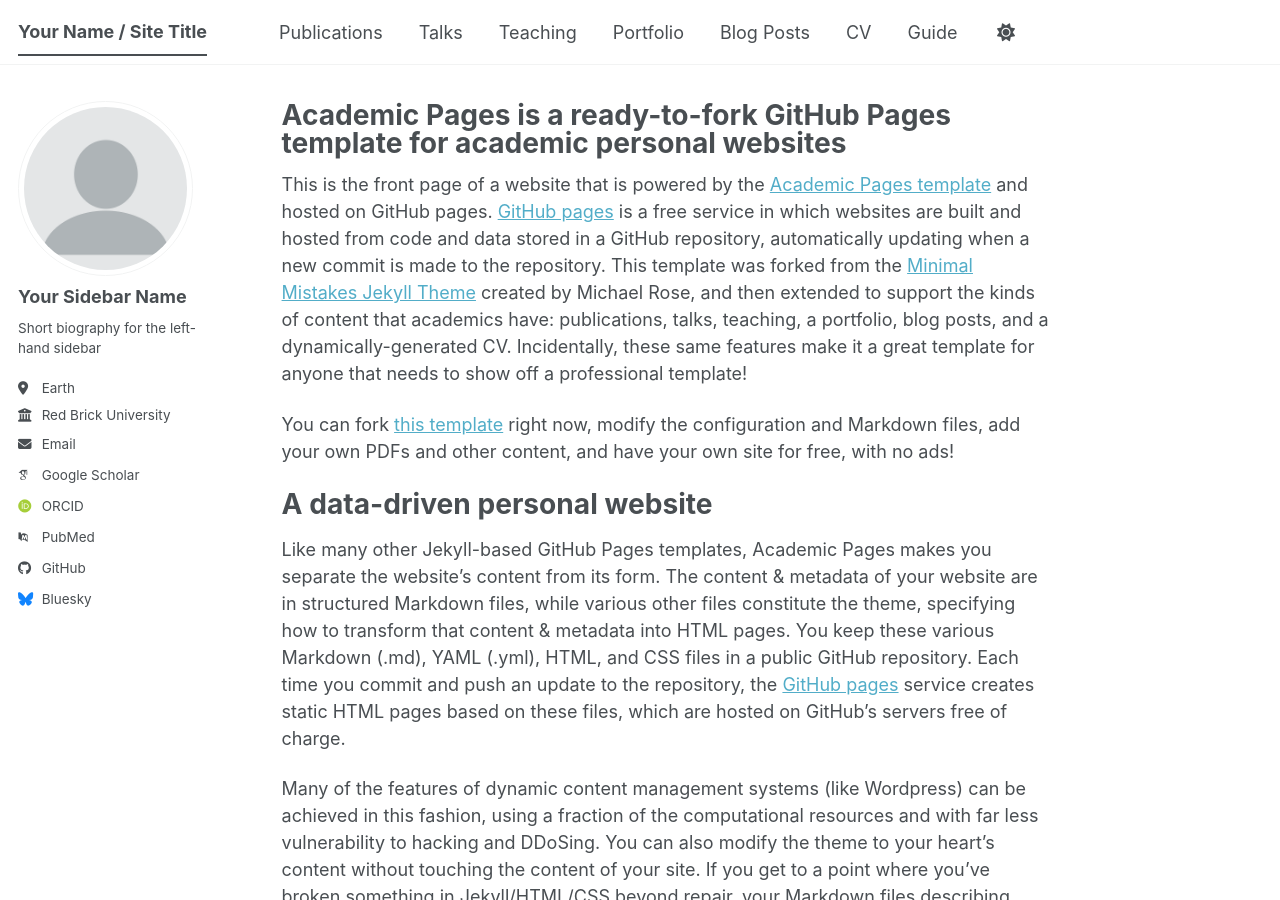
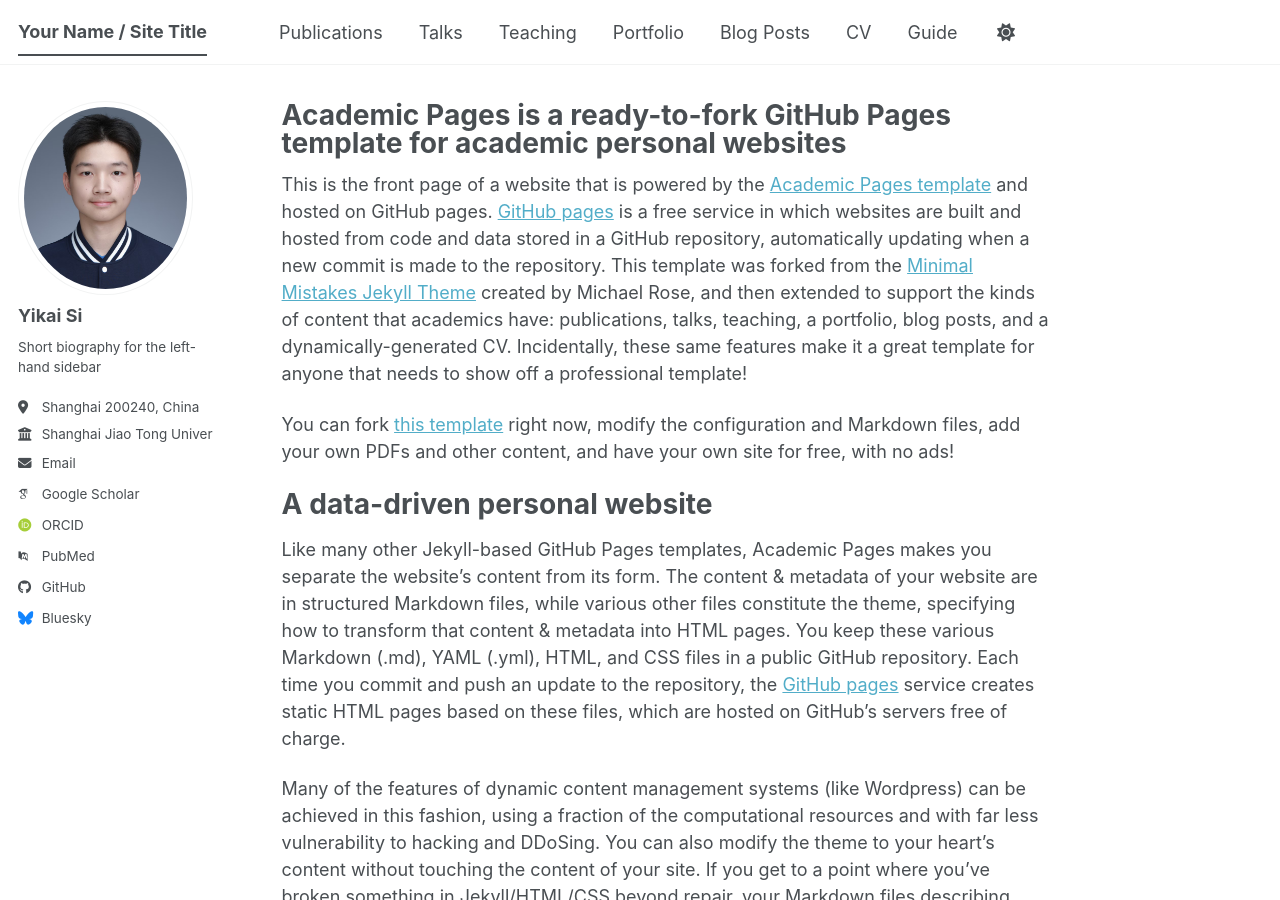
Before and after one commit to yksi2023/yksi2023.github.io, a Jekyll site: the page built from _pages/about.md, in a window 1280 px wide and 900 px high. Built offline with Jekyll 4.4.1, drawn with Linux system fonts in a browser that asks for light colours; some web fonts are replaced; a script bundle is joined from its source files by our own code; library files that are not in the unit come from our copies.

Commit message:
update config

```diff
--- a/_config.yml
+++ b/_config.yml
@@ -24,13 +24,13 @@
 author:
   # Biographic information
   avatar           : "profile.png"
-  name             : "Your Sidebar Name"
+  name             : "Yikai Si"
   pronouns         : # example: "she/her"
   bio              : "Short biography for the left-hand sidebar"
-  location         : "Earth"
-  employer         : "Red Brick University"
+  location         : "Shanghai 200240, China"
+  employer         : "Shanghai Jiao Tong University"
   uri              : # URL
-  email            : "none@example.org"
+  email            : "yksi2023@sjtu.edu.cn"
 
   # Academic websites
   academia         : # URL
@@ -38,7 +38,7 @@
   googlescholar    : "https://scholar.google.com/citations?user=PS_CX0AAAAAJ"
   inspire-hep      : # URL
   impactstory      : # URL
-  orcid            : "https://orcid.org/yourorcidurl"
+  orcid            : "https://orcid.org/0009-0002-8569-1404"
   semantic         : # URL
   ssrn             : # URL
   pubmed           : "https://www.ncbi.nlm.nih.gov/pubmed/?term=john+snow"
```
Also changed, not shown: images/profile.png.
